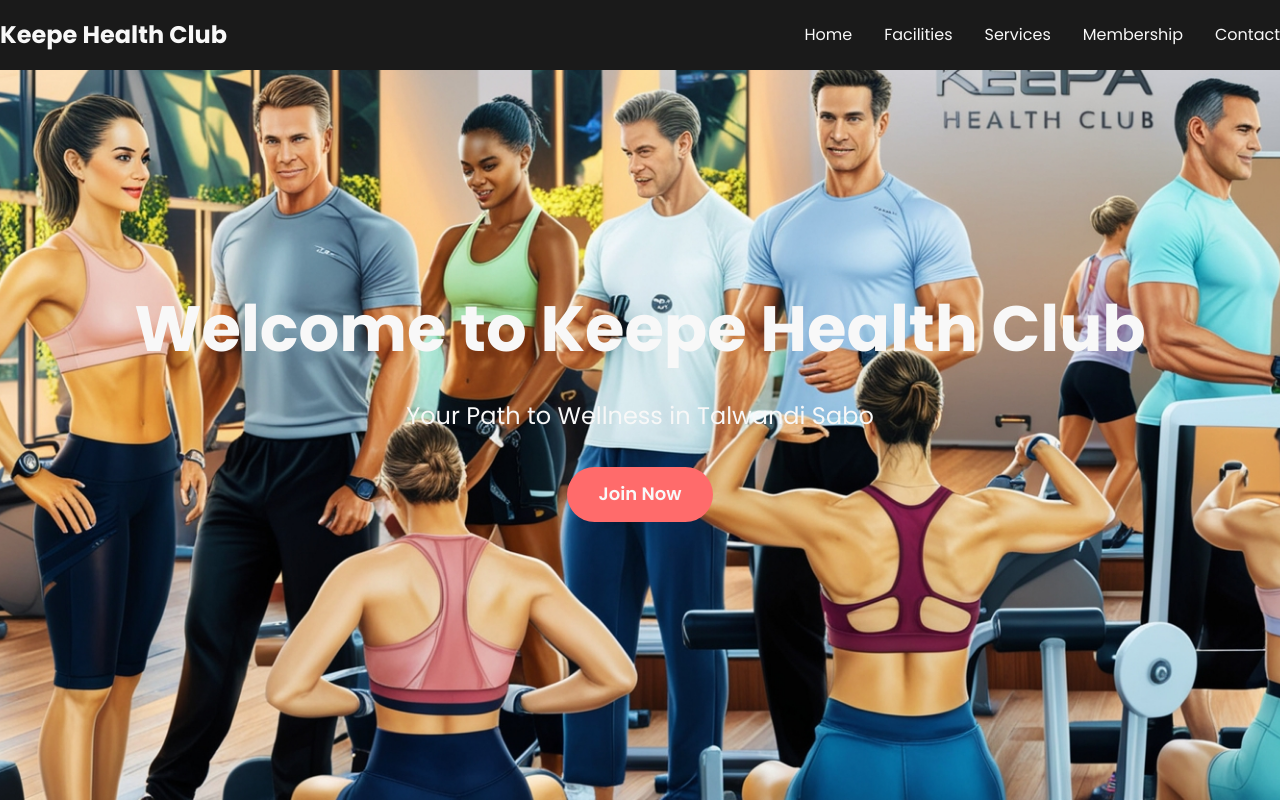
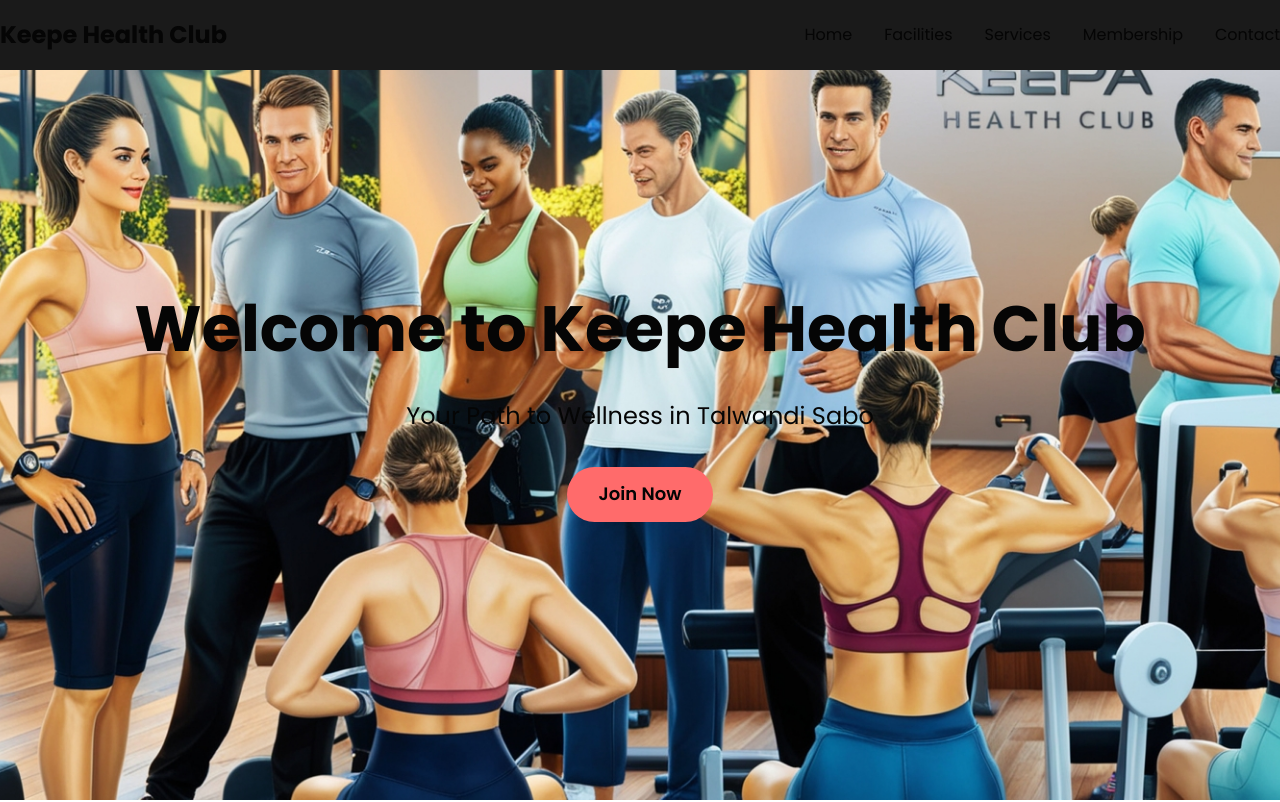
Before and after one commit to sadafqureshia/gym-website, a plain HTML site: page index.html in a window 1280 px wide. Shown: the top 802 px of the page. Drawn offline with Linux system fonts and the light colour scheme.

Commit message:
Update sstyle.css

```diff
--- a/sstyle.css
+++ b/sstyle.css
@@ -3,7 +3,7 @@
     --color-primary-dark: #ff4757;
     --color-secondary: #1a1a1a;
     --color-text: #333;
-    --color-text-light: #f8f8f8;
+    --color-text-light: #050505;
     --color-background: #f8f8f8;
     --font-main: 'Poppins', sans-serif;
     --transition: all 0.3s ease;
```
